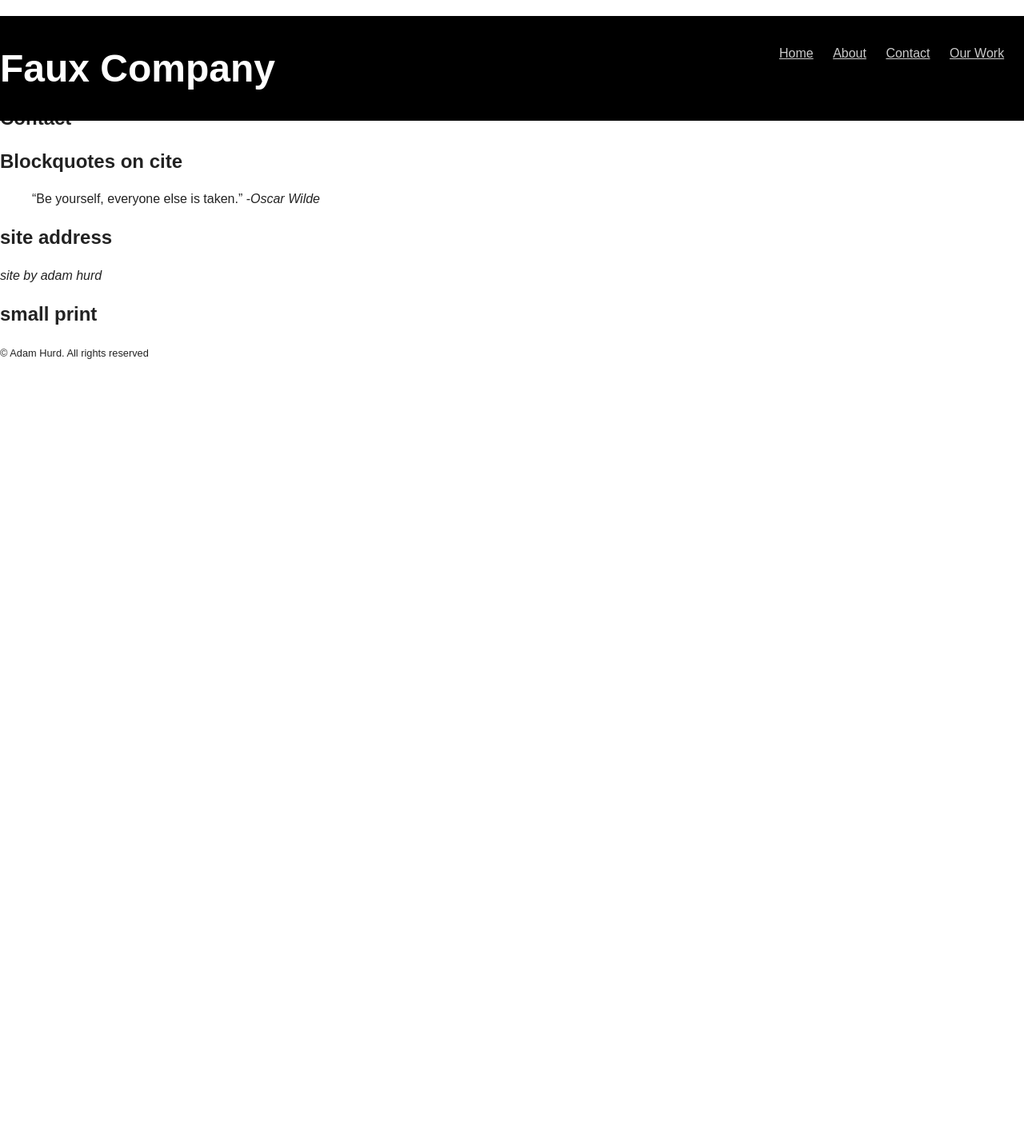
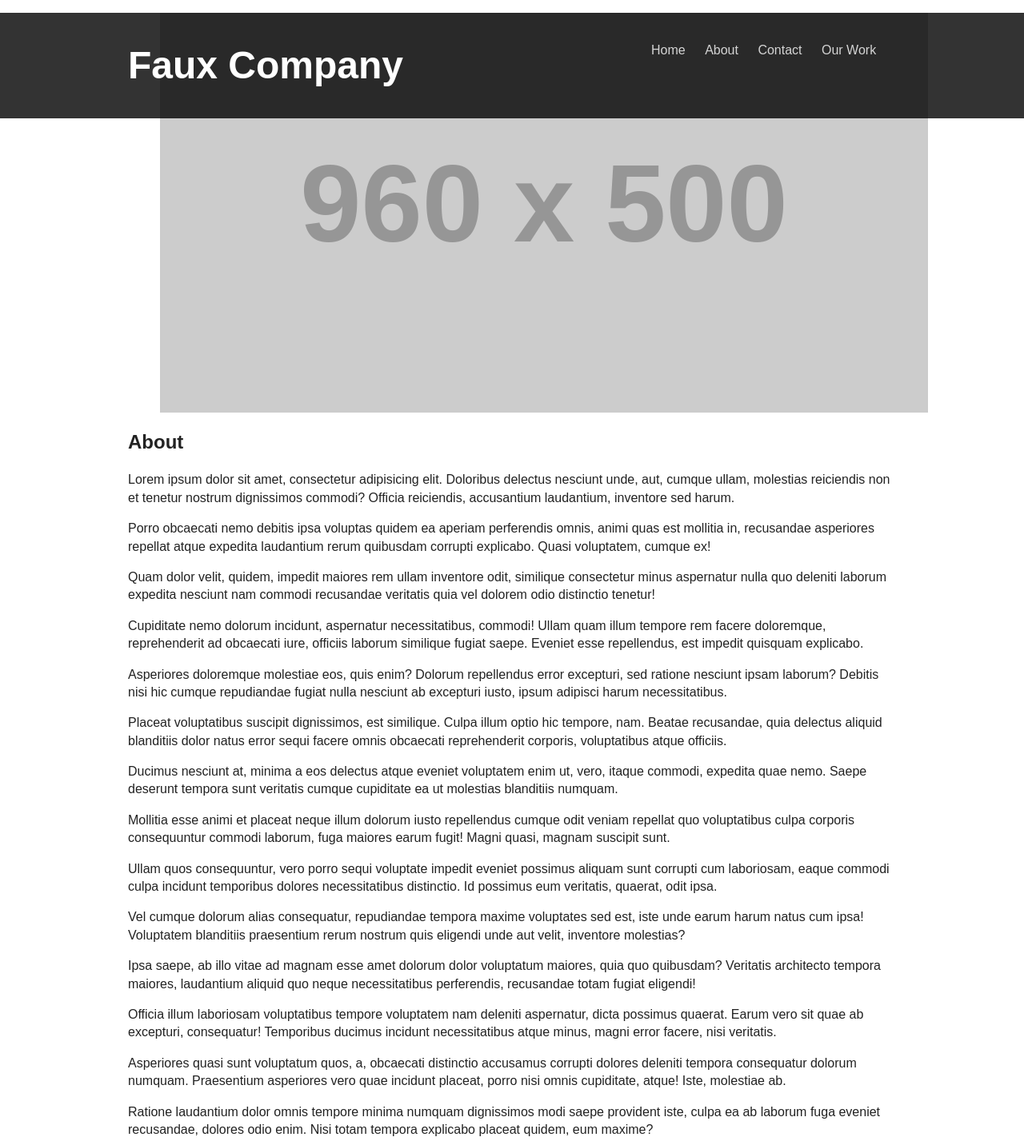
Before and after one commit to adamhurd/faux-company, a plain HTML site: page index.html in a window 1280 px wide. Shown: the top 1427 px of the page at 80% size. Before the commit the page ends 800 px from the top, so only its background shows below. Drawn offline with nearby package versions, Linux system fonts and the light colour scheme; placeholder pictures from the web are drawn by us.

Commit message:
Added cover picture above content

```diff
--- a/index.html
+++ b/index.html
@@ -19,7 +19,9 @@
         <![endif]-->
 
         <!-- Add your site or application content here -->
+
         <div class="top">
+        <div class="container">
             <header>
                 <h1>Faux Company</h1>
             </header>
@@ -33,16 +35,32 @@
                     </ul>
                 </ul>
             </nav>
-        </div>
-        <!--End Top-->
-        <div>
+        </div> <!--End Container-->
+        </div> <!--End Top-->
+        <div class="container">
             <main>
     <!--             <p><time datetime="2016-09-20T18:00" pubdate="pubdate">
                 September 20th, 2016 6:00pm time
                 </p> -->
+            <figure>
+                    <img src="http://placehold.it/960x500">
+            </figure>
             <section>
                 <h2>About</h2>
-                <p>
+                <p>Lorem ipsum dolor sit amet, consectetur adipisicing elit. Doloribus delectus nesciunt unde, aut, cumque ullam, molestias reiciendis non et tenetur nostrum dignissimos commodi? Officia reiciendis, accusantium laudantium, inventore sed harum.</p>
+                <p>Porro obcaecati nemo debitis ipsa voluptas quidem ea aperiam perferendis omnis, animi quas est mollitia in, recusandae asperiores repellat atque expedita laudantium rerum quibusdam corrupti explicabo. Quasi voluptatem, cumque ex!</p>
+                <p>Quam dolor velit, quidem, impedit maiores rem ullam inventore odit, similique consectetur minus aspernatur nulla quo deleniti laborum expedita nesciunt nam commodi recusandae veritatis quia vel dolorem odio distinctio tenetur!</p>
+                <p>Cupiditate nemo dolorum incidunt, aspernatur necessitatibus, commodi! Ullam quam illum tempore rem facere doloremque, reprehenderit ad obcaecati iure, officiis laborum similique fugiat saepe. Eveniet esse repellendus, est impedit quisquam explicabo.</p>
+                <p>Asperiores doloremque molestiae eos, quis enim? Dolorum repellendus error excepturi, sed ratione nesciunt ipsam laborum? Debitis nisi hic cumque repudiandae fugiat nulla nesciunt ab excepturi iusto, ipsum adipisci harum necessitatibus.</p>
+                <p>Placeat voluptatibus suscipit dignissimos, est similique. Culpa illum optio hic tempore, nam. Beatae recusandae, quia delectus aliquid blanditiis dolor natus error sequi facere omnis obcaecati reprehenderit corporis, voluptatibus atque officiis.</p>
+                <p>Ducimus nesciunt at, minima a eos delectus atque eveniet voluptatem enim ut, vero, itaque commodi, expedita quae nemo. Saepe deserunt tempora sunt veritatis cumque cupiditate ea ut molestias blanditiis numquam.</p>
+                <p>Mollitia esse animi et placeat neque illum dolorum iusto repellendus cumque odit veniam repellat quo voluptatibus culpa corporis consequuntur commodi laborum, fuga maiores earum fugit! Magni quasi, magnam suscipit sunt.</p>
+                <p>Ullam quos consequuntur, vero porro sequi voluptate impedit eveniet possimus aliquam sunt corrupti cum laboriosam, eaque commodi culpa incidunt temporibus dolores necessitatibus distinctio. Id possimus eum veritatis, quaerat, odit ipsa.</p>
+                <p>Vel cumque dolorum alias consequatur, repudiandae tempora maxime voluptates sed est, iste unde earum harum natus cum ipsa! Voluptatem blanditiis praesentium rerum nostrum quis eligendi unde aut velit, inventore molestias?</p>
+                <p>Ipsa saepe, ab illo vitae ad magnam esse amet dolorum dolor voluptatum maiores, quia quo quibusdam? Veritatis architecto tempora maiores, laudantium aliquid quo neque necessitatibus perferendis, recusandae totam fugiat eligendi!</p>
+                <p>Officia illum laboriosam voluptatibus tempore voluptatem nam deleniti aspernatur, dicta possimus quaerat. Earum vero sit quae ab excepturi, consequatur! Temporibus ducimus incidunt necessitatibus atque minus, magni error facere, nisi veritatis.</p>
+                <p>Asperiores quasi sunt voluptatum quos, a, obcaecati distinctio accusamus corrupti dolores deleniti tempora consequatur dolorum numquam. Praesentium asperiores vero quae incidunt placeat, porro nisi omnis cupiditate, atque! Iste, molestiae ab.</p>
+                <p>Ratione laudantium dolor omnis tempore minima numquam dignissimos modi saepe provident iste, culpa ea ab laborum fuga eveniet recusandae, dolores odio enim. Nisi totam tempora explicabo placeat quidem, eum maxime?</p>
 
                 </p>
             </section>
--- a/scss/_base.scss
+++ b/scss/_base.scss
@@ -3,9 +3,15 @@
    ========================================================================== */
 
 .top {
-   	 background: black;
+   	 background: rgba(0,0,0,.8);
    	 position: fixed;
    	 width: 100%;
+}
+
+.container{
+	max-width: 960px;
+	margin-left: auto;
+	margin-right: auto;
 }
 
 header {
@@ -26,8 +32,9 @@ nav ul li {
   display: inline-block;
   padding-right: 20px;
 }
-// nav ul li a {
-//   text-decoration: none;
+nav ul li a {
+  text-decoration: none;
+}
 //   padding: 8px;
 //   transition: all 250ms cubic-bezier(0.17, 0.67, 0, 0);
 // }
@@ -39,5 +46,5 @@ nav ul li a:hover,
 nav ul li a:active {
   color: rgba(255, 255, 255, 0.9);
   background: #ff8562;
-  border-radius: 15px;
+  // border-radius: 15px;
 }
```
Also changed, not shown: css/main.css.
